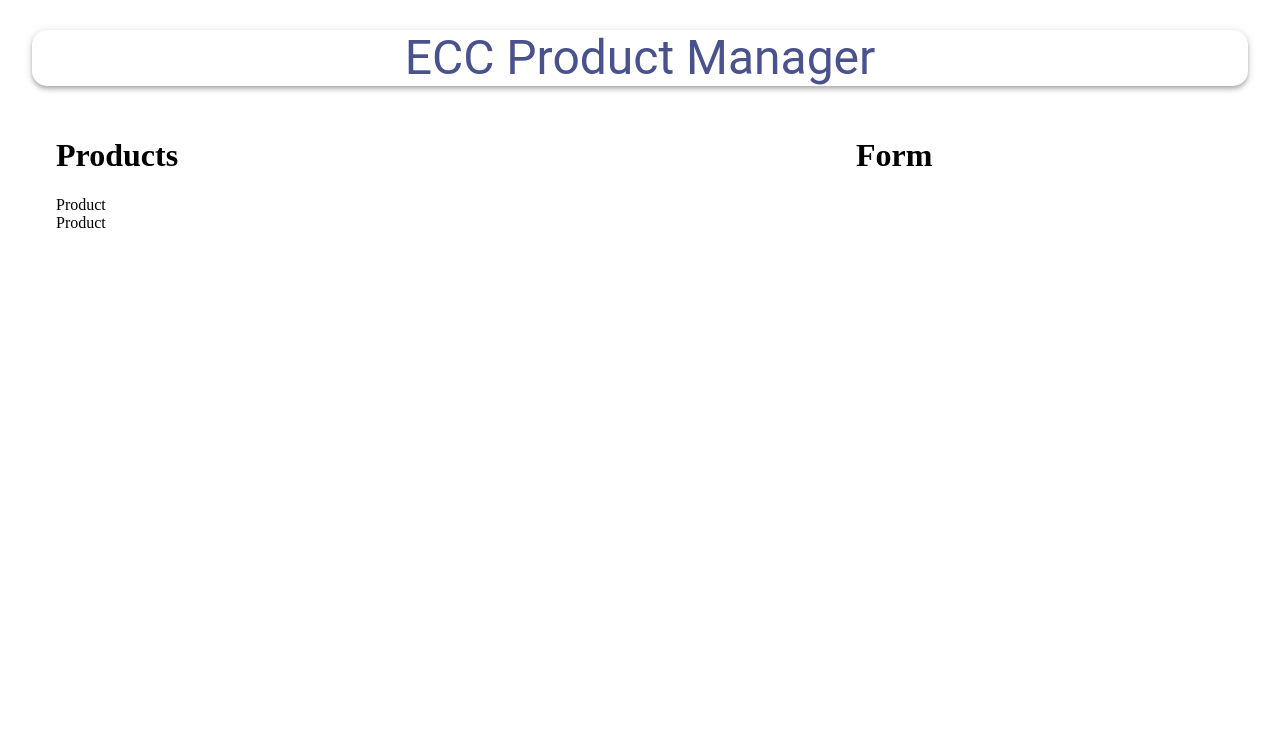
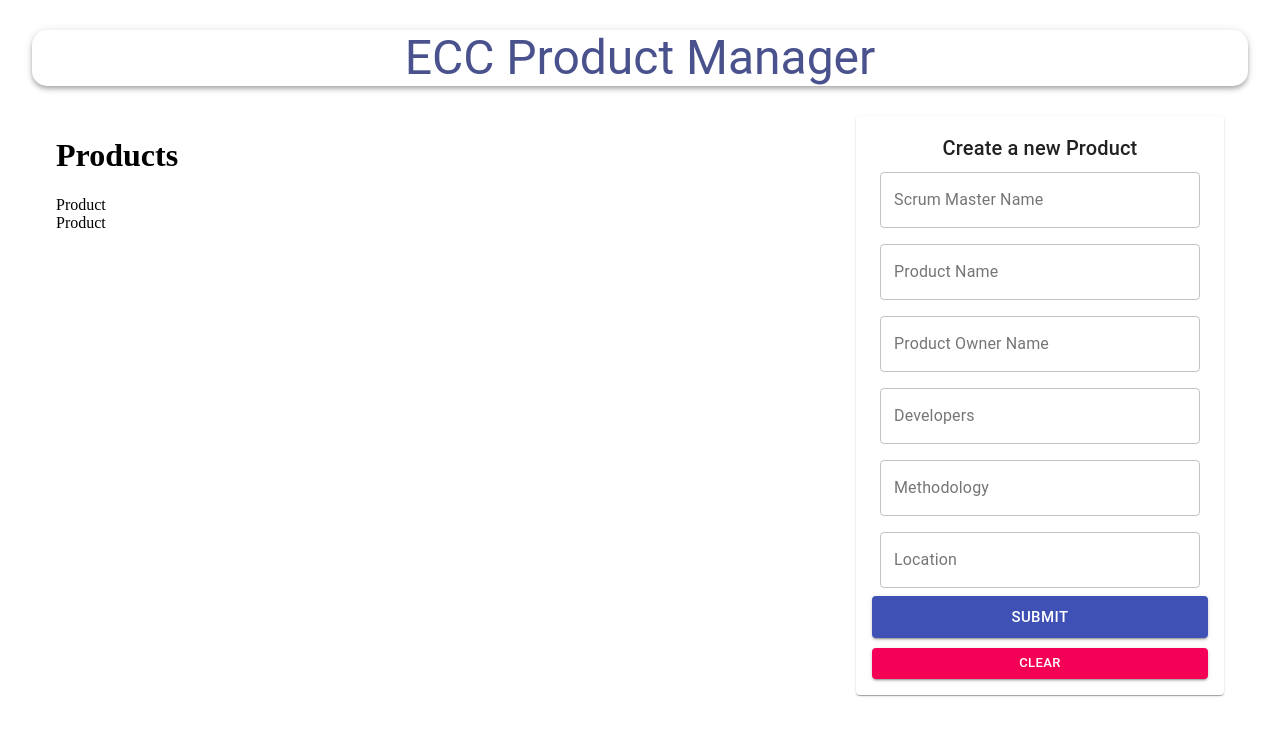
Before and after one commit to serenaaa25/SERENA-WANG-ecc-dssb-IS24-code-challenge, a React (Create React App) app in the folder client/: page / in a window 1280 px wide. Shown: the top 736 px of the page. Built offline with nearby package versions, Linux system fonts and the light colour scheme; no server answers.

Commit message:
form init submit

```diff
--- a/client/src/components/Form/Form.js
+++ b/client/src/components/Form/Form.js
@@ -1,9 +1,153 @@
-import React from "react";
+import React, { useState } from "react";
+import {
+  TextField,
+  Select,
+  Button,
+  Typography,
+  Paper,
+} from "@material-ui/core";
+import { useDispatch, useSelector } from "react-redux";
+import FileBase from "react-file-base64";
+import useStyles from "./styles";
 
 const Form = () => {
+  const [productData, setProductData] = useState({
+    scrumMasterName: "",
+    productName: "",
+    productOwnerName: "",
+    developers: "",
+    methodology: "",
+    location: "",
+  });
+
+  const classes = useStyles();
+  const handleSubmit = () => {};
+  const clear = () => {};
+
   return (
     <>
-      <h1>Form</h1>
+      <Paper className={classes.paper}>
+        <form
+          autoComplete="off"
+          noValidate
+          className={`${classes.root} ${classes.form}`}
+          onSubmit={handleSubmit}
+        >
+          <Typography variant="h6">Create a new Product</Typography>
+          {/* typefield for creating product form */}
+          {/* Scrum Master Name */}
+          <TextField
+            name="scrumMasterName"
+            variant="outlined"
+            label="Scrum Master Name"
+            fullWidth
+            value={productData.scrumMasterName}
+            onChange={(e) =>
+              setProductData({
+                ...productData,
+                scrumMasterName: e.target.value,
+              })
+            }
+          />
+
+          {/* Product Name */}
+          <TextField
+            name="productName"
+            variant="outlined"
+            label="Product Name"
+            fullWidth
+            value={productData.productName}
+            onChange={(e) =>
+              setProductData({
+                ...productData,
+                productName: e.target.value,
+              })
+            }
+          />
+          {/* Product Owner Name */}
+          <TextField
+            name="productOwnerName"
+            variant="outlined"
+            label="Product Owner Name"
+            fullWidth
+            value={productData.productOwnerName}
+            onChange={(e) =>
+              setProductData({
+                ...productData,
+                productOwnerName: e.target.value,
+              })
+            }
+          />
+
+          {/* Developers */}
+          <TextField
+            name="developers"
+            variant="outlined"
+            label="Developers"
+            fullWidth
+            value={productData.developers}
+            onChange={(e) =>
+              setProductData({
+                ...productData,
+                developers: e.target.value,
+              })
+            }
+          />
+          {/* Methodology */}
+          <TextField
+            name="methodology"
+            variant="outlined"
+            label="Methodology"
+            fullWidth
+            value={productData.methodology}
+            onChange={(e) =>
+              setProductData({
+                ...productData,
+                methodology: e.target.value,
+              })
+            }
+          />
+          {/* Location */}
+          <TextField
+            name="location"
+            variant="outlined"
+            label="Location"
+            fullWidth
+            value={productData.location}
+            onChange={(e) =>
+              setProductData({
+                ...productData,
+                location: e.target.value,
+              })
+            }
+          />
+          {/* Project Snippet Upload */}
+          {/* Todo */}
+
+          {/* Submit Button */}
+          <Button
+            className={classes.buttonSubmit}
+            variant="contained"
+            color="primary"
+            size="large"
+            type="submit"
+            fullWidth
+          >
+            Submit
+          </Button>
+
+          {/* Clear Button */}
+          <Button
+            variant="contained"
+            color="secondary"
+            size="small"
+            onClick={clear}
+            fullWidth
+          >
+            Clear
+          </Button>
+        </form>
+      </Paper>
     </>
   );
 };
--- a/client/src/components/Form/styles.js
+++ b/client/src/components/Form/styles.js
@@ -0,0 +1,24 @@
+import { makeStyles } from "@material-ui/core/styles";
+
+export default makeStyles((theme) => ({
+  root: {
+    "& .MuiTextField-root": {
+      margin: theme.spacing(1),
+    },
+  },
+  paper: {
+    padding: theme.spacing(2),
+  },
+  form: {
+    display: "flex",
+    flexWrap: "wrap",
+    justifyContent: "center",
+  },
+  fileInput: {
+    width: "97%",
+    margin: "10px 0",
+  },
+  buttonSubmit: {
+    marginBottom: 10,
+  },
+}));
```
